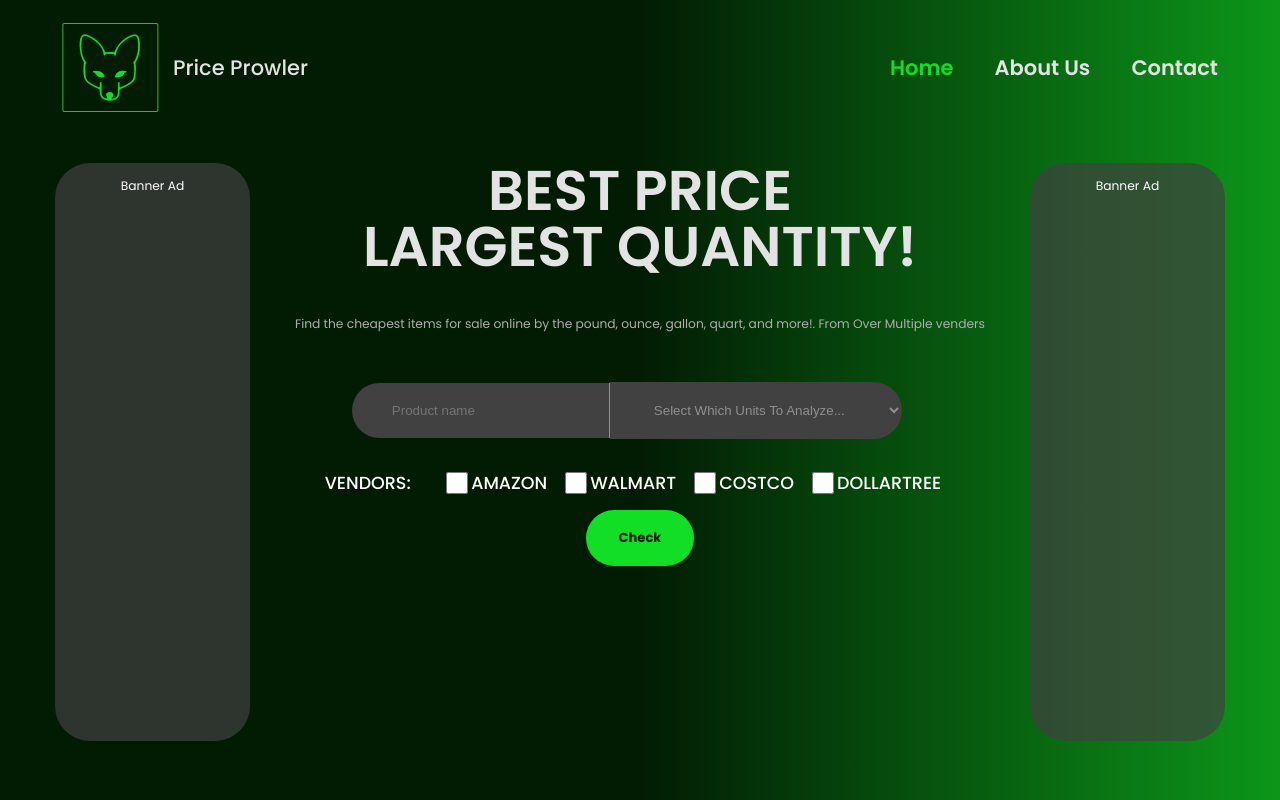
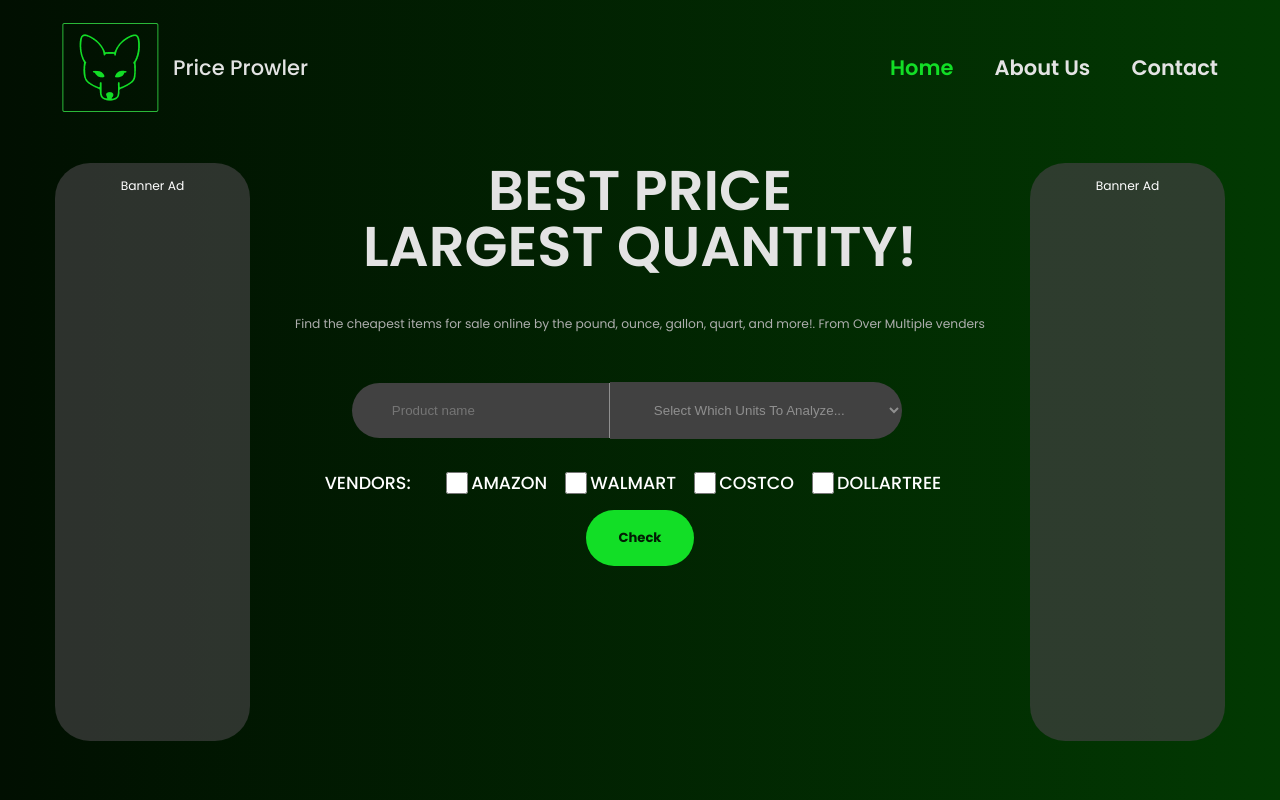
Before and after one commit to calebjlopez/Price_Prowler, a React (Vite) app: page / in a window 1280 px wide. Shown: the top 800 px of the page. Built offline with nearby package versions, Linux system fonts and the light colour scheme.

Commit message:
Fixed App background color

```diff
--- a/src/index.css
+++ b/src/index.css
@@ -19,7 +19,7 @@ body .flex-row .col-9{flex: 0 0 75%; width: 75%;}
 body .flex-row .col-10{flex: 0 0 83.33%; width: 83.33%;}
 body .flex-row .col-11{flex: 0 0 91.66%; width: 91.66%;}
 body .flex-row .col-12{flex: 0 0 100%; width: 100%;}
-body{margin: 0; padding: 0; background: linear-gradient(90deg, rgba(2,28,4,1) 50%, rgba(12,150,25,1) 100%, rgba(18,222,38,1) 100%);}
+body{margin: 0; padding: 0; background: linear-gradient(to right, rgb(1, 15, 1), rgb(2, 57, 2));}
 
 @media only screen and (min-width:1801px) and (max-width:1900px){
     body{font-size: 16px;}
```
